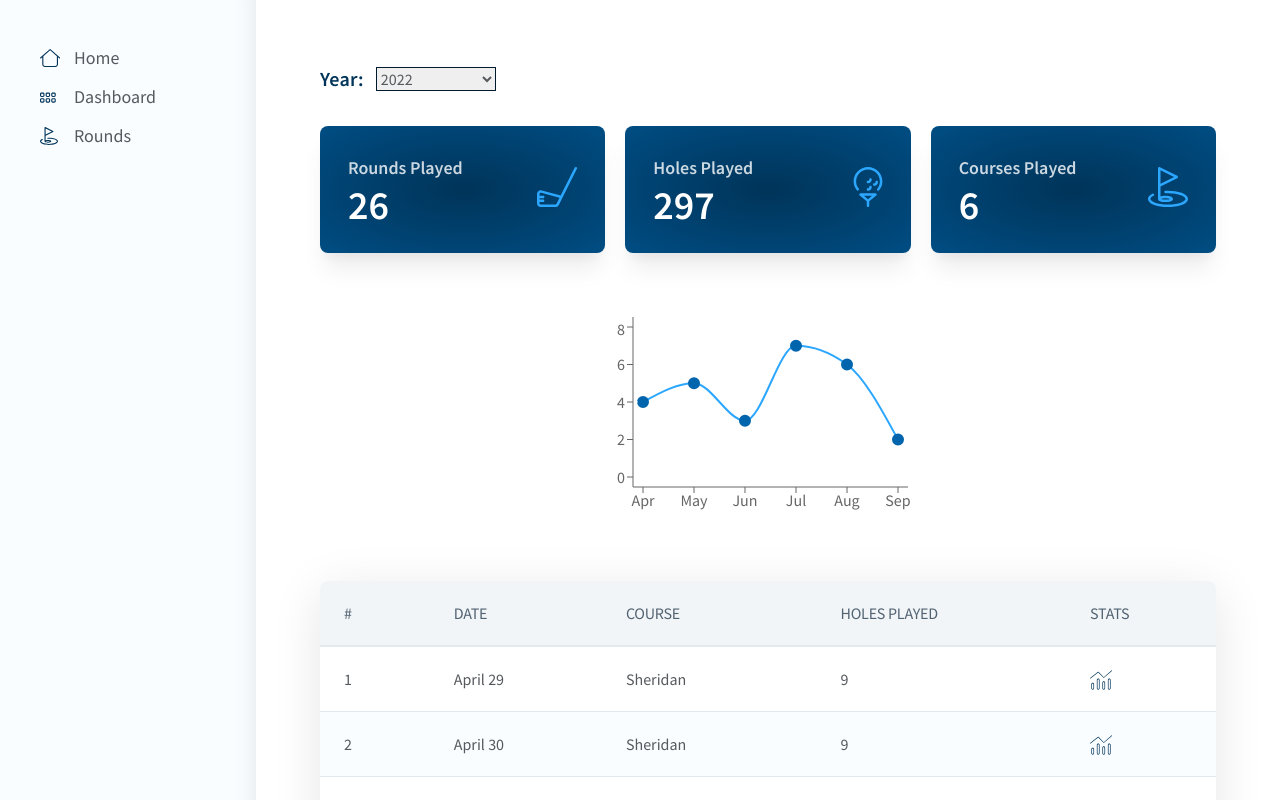
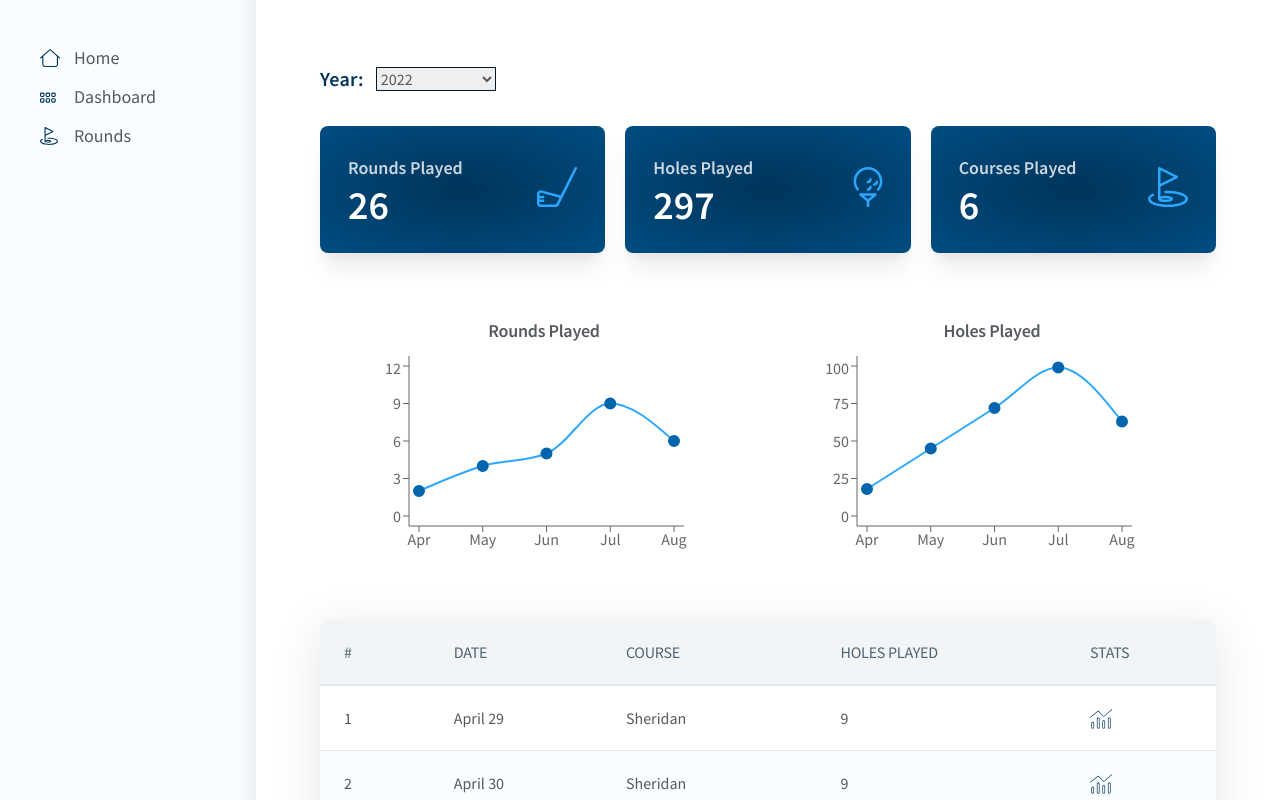
Before and after one commit to dkersten/golf-scorecard-v1, a React (Create React App) app: page /rounds in a window 1280 px wide. Shown: the top 800 px of the page. Built offline with nearby package versions, Linux system fonts and the light colour scheme.

Commit message:
updated line graph component to be reusable, added holes playeed graph to rounds, updated styling for line graph

```diff
--- a/src/Components/LineGraph.js
+++ b/src/Components/LineGraph.js
@@ -4,21 +4,35 @@ import { LineChart, Line, CartesianGrid, XAxis, YAxis, Tooltip } from 'recharts'
 // styling
 import '../styling/components/LineGraph.scss'
 
-const LineGraph = () => {
-    const graphData = [{name: 'Apr', rounds: 4}, {name: 'May', rounds: 5}, {name: 'Jun', rounds: 3}, {name: 'Jul', rounds: 7}, {name: 'Aug', rounds: 6}, {name: 'Sep', rounds: 2}]
-
+const LineGraph = (props) => {
     return(
         <div className='line-graph-container'>
+                <h2>{props.graphCaption}</h2>
                 <LineChart
                     height={200}
                     width={350}
-                    data={graphData}
+                    data={props.graphData}
                     margin={{ top: 0, right: 10, bottom: 0, left: 5 }}
                 >
-                    <Line strokeWidth={2} type="monotone" dataKey="rounds" stroke="#2ca7ff" dot={{stroke: '#0065ad', strokeWidth: 6}} />
-                    <CartesianGrid stroke="#fff" strokeDasharray="5 500" />
-                    <XAxis dataKey="name" padding={{ left: 10, right: 10 }} />
-                    <YAxis dataKey="rounds" padding={{ bottom: 10, top: 10 }} />
+                    <Line
+                        strokeWidth={2}
+                        type="monotone"
+                        dataKey={props.dataKey}
+                        stroke="#2ca7ff"
+                        dot={{stroke: '#0065ad', strokeWidth: 6}}
+                    />
+                    <CartesianGrid
+                        stroke="#fff"
+                        strokeDasharray="5 500"
+                    />
+                    <XAxis
+                        dataKey="name"
+                        padding={{ left: 10, right: 10 }}
+                    />
+                    <YAxis
+                        dataKey={props.dataKey}
+                        padding={{ bottom: 10, top: 10 }}
+                    />
                     <Tooltip />
                 </LineChart>
         </div>
--- a/src/Pages/Rounds.js
+++ b/src/Pages/Rounds.js
@@ -65,7 +65,22 @@ const Rounds = () => {
                 </div>
             </div>
             <div className="graph-section">
-                <LineGraph />
+                <div className="flex-container">
+                    <div className="flex-item">
+                        <LineGraph
+                            graphData={rounds[yearChoice].graphDataRounds}
+                            graphCaption="Rounds Played"
+                            dataKey="rounds"
+                        />
+                    </div>
+                    <div className="flex-item">
+                        <LineGraph
+                            graphData={rounds[yearChoice].graphDataHoles}
+                            graphCaption="Holes Played"
+                            dataKey="holes"
+                        />
+                    </div>
+                </div>
             </div>
             <Table
                 bodyData={rounds[yearChoice].rounds}
--- a/src/Temp Data/updatedRoundsData.js
+++ b/src/Temp Data/updatedRoundsData.js
@@ -4,13 +4,20 @@ const rounds = {
         roundsPlayed: 26,
         holesPlayed: 297,
         coursesPlayed: 6,
-        periods: {
-            April: 2,
-            May: 4,
-            June: 5,
-            July: 9,
-            August: 6
-        },
+        graphDataRounds: [
+            {name: 'Apr', rounds: 2},
+            {name: 'May', rounds: 4},
+            {name: 'Jun', rounds: 5},
+            {name: 'Jul', rounds: 9},
+            {name: 'Aug', rounds: 6}
+        ],
+        graphDataHoles: [
+            {name: 'Apr', holes: 18},
+            {name: 'May', holes: 45},
+            {name: 'Jun', holes: 72},
+            {name: 'Jul', holes: 99},
+            {name: 'Aug', holes: 63}
+        ],
         rounds: [
             {
                 date: {
@@ -253,15 +260,24 @@ const rounds = {
         roundsPlayed: 17,
         holesPlayed: 198,
         coursesPlayed: 4,
-        periods: {
-            April: 3,
-            May: 2,
-            June: 3,
-            July: 5,
-            August: 2,
-            September: 1,
-            November: 1
-        },
+        graphDataRounds: [
+            {name: 'Apr', rounds: 3},
+            {name: 'May', rounds: 2},
+            {name: 'Jun', rounds: 3},
+            {name: 'Jul', rounds: 5},
+            {name: 'Aug', rounds: 2},
+            {name: 'Sep', rounds: 1},
+            {name: 'Oct', rounds: 1}
+        ],
+        graphDataHoles: [
+            {name: 'Apr', holes: 36},
+            {name: 'May', holes: 27},
+            {name: 'Jun', holes: 36},
+            {name: 'Jul', holes: 54},
+            {name: 'Aug', holes: 27},
+            {name: 'Sep', holes: 9},
+            {name: 'Oct', holes: 9}
+        ],
         rounds: [
             {
                 date: {
@@ -423,10 +439,14 @@ const rounds = {
         roundsPlayed: 43,
         holesPlayed: 495,
         coursesPlayed: 8,
-        periods: {
-            2021: 17,
-            2022: 26
-        },
+        graphDataRounds: [
+            {name: '2021', rounds: 17},
+            {name: '2022', rounds: 26}
+        ],
+        graphDataHoles: [
+            {name: '2021', holes: 198},
+            {name: '2022', holes: 297}
+        ],
         rounds: [
             {
                 date: {
--- a/src/styling/components/LineGraph.scss
+++ b/src/styling/components/LineGraph.scss
@@ -1,6 +1,13 @@
 @import '../config.scss';
 
 .line-graph-container {
+    h2 {
+        text-align: center;
+        margin-bottom: $s-sm3;
+        font-size: $font-md;
+        letter-spacing: -.25px;
+    }
+
     .recharts-wrapper {
         margin: auto;
     }
--- a/src/styling/config.scss
+++ b/src/styling/config.scss
@@ -145,6 +145,23 @@ $font-xxl: 2.5rem;
     @media only screen and (max-width: 767px) {
         margin-bottom: $s-lg2;
     }
+
+    .flex-container {
+        display: flex;
+        flex-wrap: wrap;
+
+        .flex-item {
+            flex-basis: 50%;
+
+            @media only screen and (max-width: 849px) {
+                flex-basis: 100%;
+
+                &:not(:last-of-type) {
+                    margin-bottom: $s-md3;
+                }
+            }
+        }
+    }
 }
 
 .btn-primary {
```
